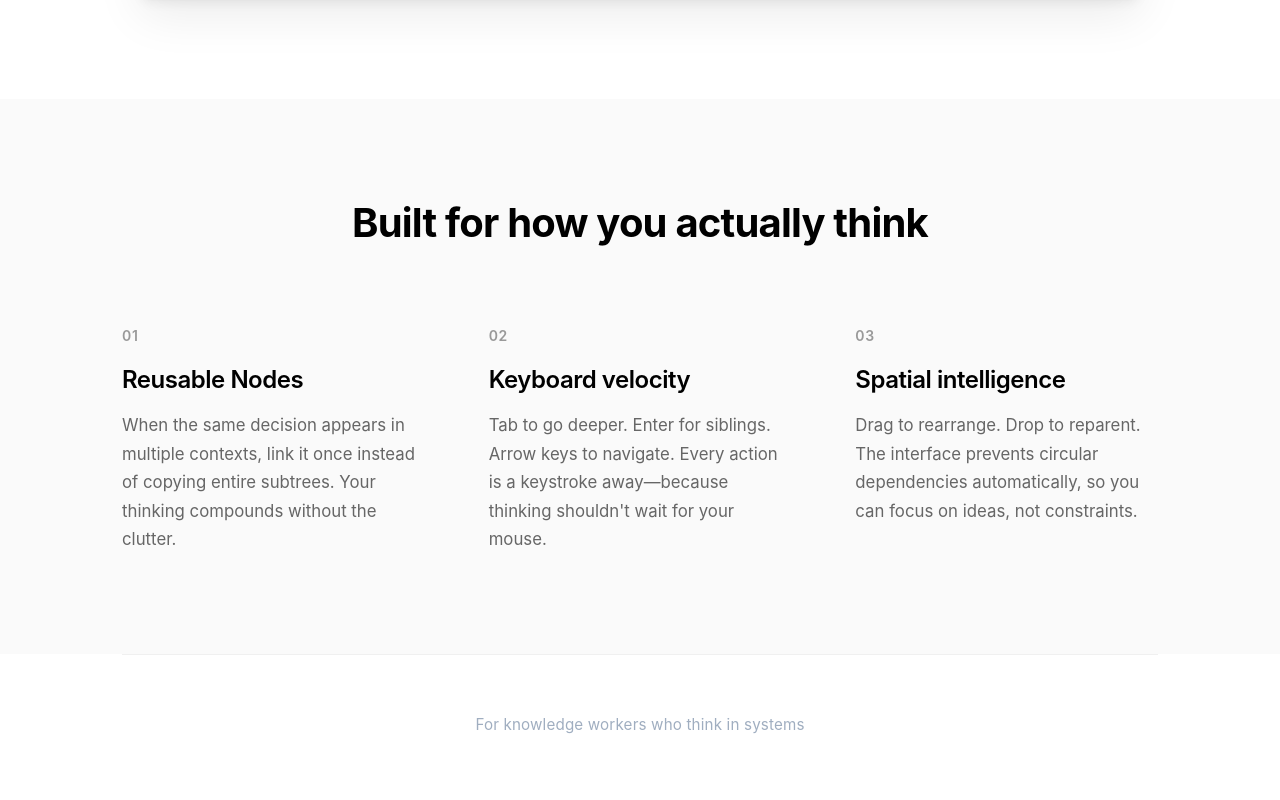
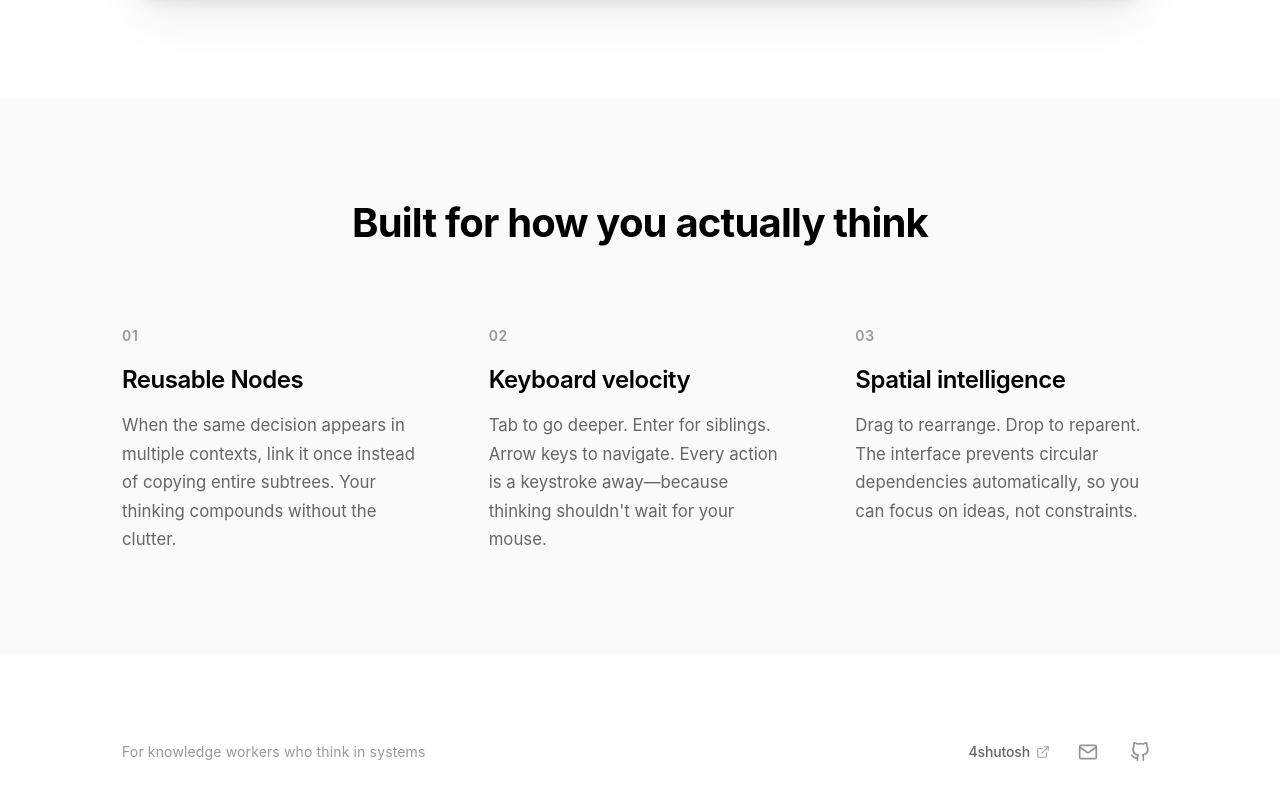
Before and after one commit to 4shutosh/mindgraph, a React (Vite) app in the folder apps/client/: page / in a window 1280 px wide. Shown: the part 1206-2006 px from the top of the page. Before the commit the page ends 1980 px from the top, so only its background shows below. Built offline with nearby package versions, Linux system fonts and the light colour scheme.

Commit message:
footer changes'

```diff
--- a/apps/client/src/components/MobileLanding.css
+++ b/apps/client/src/components/MobileLanding.css
@@ -209,19 +209,94 @@
 
 /* Footer */
 .landing-footer {
-	padding: 80px 0 60px;
-	border-top: 1px solid #e5e5e5;
+	padding: 40px 0;
+	margin-top: 40px;
 }
 
 .footer-content {
-	text-align: center;
+	max-width: 1100px;
+	margin: 0 auto;
+	display: flex;
+	align-items: center;
+	justify-content: space-between;
+	gap: 32px;
+	flex-wrap: wrap;
 }
 
-.footer-content p {
-	font-size: 0.95rem;
+.footer-tagline {
+	font-size: 0.875rem;
 	color: #999999;
 	margin: 0;
 	letter-spacing: 0.01em;
+	line-height: 1.5;
+	flex: 1;
+	min-width: 200px;
+}
+
+.footer-right {
+	display: flex;
+	align-items: center;
+	gap: 20px;
+	flex-shrink: 0;
+}
+
+.footer-author-name {
+	display: inline-flex;
+	align-items: center;
+	gap: 6px;
+	font-size: 0.875rem;
+	font-weight: 500;
+	color: #666666;
+	text-decoration: none;
+	letter-spacing: -0.01em;
+	transition: all 0.2s ease;
+}
+
+.footer-author-name:hover {
+	color: #000000;
+}
+
+.footer-arrow {
+	flex-shrink: 0;
+	opacity: 0.6;
+	transition: all 0.2s ease;
+}
+
+.footer-author-name:hover .footer-arrow {
+	opacity: 1;
+	transform: translate(2px, -2px);
+}
+
+.footer-links {
+	display: flex;
+	align-items: center;
+	gap: 16px;
+}
+
+.footer-link {
+	display: inline-flex;
+	align-items: center;
+	justify-content: center;
+	color: #666666;
+	text-decoration: none;
+	transition: all 0.2s ease;
+	padding: 8px;
+	border-radius: 6px;
+}
+
+.footer-link:hover {
+	color: #000000;
+	background: #f5f5f5;
+}
+
+.footer-link svg {
+	flex-shrink: 0;
+	opacity: 0.7;
+	transition: opacity 0.2s ease;
+}
+
+.footer-link:hover svg {
+	opacity: 1;
 }
 
 /* Responsive Design */
@@ -281,7 +356,25 @@
 	}
 
 	.landing-footer {
-		padding: 60px 0 40px;
+		padding: 32px 0;
+	}
+
+	.footer-content {
+		flex-direction: column;
+		gap: 20px;
+		align-items: center;
+		text-align: center;
+	}
+
+	.footer-tagline {
+		font-size: 0.85rem;
+		order: 2;
+	}
+
+	.footer-right {
+		order: 1;
+		flex-direction: column;
+		gap: 16px;
 	}
 }
 
@@ -355,7 +448,27 @@
 	}
 
 	.landing-footer {
-		padding: 50px 0 30px;
+		padding: 28px 0;
+	}
+
+	.footer-content {
+		gap: 18px;
+	}
+
+	.footer-tagline {
+		font-size: 0.8rem;
+	}
+
+	.footer-author-name {
+		font-size: 0.85rem;
+	}
+
+	.footer-right {
+		gap: 14px;
+	}
+
+	.footer-links {
+		gap: 14px;
 	}
 }
 
@@ -393,19 +506,6 @@
 	margin: 0;
 }
 
-/* Footer */
-.landing-footer {
-	text-align: center;
-	padding: 60px 0 40px;
-	border-top: 1px solid rgba(0, 0, 0, 0.06);
-}
-
-.landing-footer p {
-	font-size: 0.95rem;
-	color: #a0aec0;
-	margin: 0;
-}
-
 /* Responsive Design */
 @media (max-width: 768px) {
 	.hero {
@@ -431,10 +531,6 @@
 
 	.mobile-notice {
 		padding: 40px 0 60px;
-	}
-
-	.landing-footer {
-		padding: 40px 0 30px;
 	}
 }
 
--- a/apps/client/src/components/MobileLanding.tsx
+++ b/apps/client/src/components/MobileLanding.tsx
@@ -29,9 +29,11 @@ const MobileLanding: React.FC = () => {
 						Knowledge graphs for recurring decisions
 					</p>
 					<p className="hero-description">
-						You're building a decision tree and realize this exact pattern already exists
-						somewhere else in your map. Traditional mindmaps force you to duplicate the
-						entire subtree, or compromise on structure. ThinkItOut lets you link to it once and reuse it everywhere.
+						You're building a decision tree and realize this exact pattern
+						already exists somewhere else in your map. Traditional mindmaps
+						force you to duplicate the entire subtree, or compromise on
+						structure. ThinkItOut lets you link to it once and reuse it
+						everywhere.
 					</p>
 					{isDesktop && (
 						<button onClick={handleGoToApp} className="cta-primary">
@@ -45,7 +47,11 @@ const MobileLanding: React.FC = () => {
 					<div className="demo-container">
 						<div className="demo-frame">
 							{/* Replace with video later: <video src="/demo.mp4" controls loop muted autoPlay /> */}
-							<img src="/demo.png" alt="ThinkItOut Interface" className="demo-media" />
+							<img
+								src="/demo.png"
+								alt="ThinkItOut Interface"
+								className="demo-media"
+							/>
 						</div>
 					</div>
 				</section>
@@ -58,8 +64,9 @@ const MobileLanding: React.FC = () => {
 							<div className="value-number">01</div>
 							<h3>Reusable Nodes</h3>
 							<p>
-								When the same decision appears in multiple contexts, link it once instead
-								of copying entire subtrees. Your thinking compounds without the clutter.
+								When the same decision appears in multiple contexts, link it
+								once instead of copying entire subtrees. Your thinking compounds
+								without the clutter.
 							</p>
 						</div>
 						<div className="value-item">
@@ -67,15 +74,17 @@ const MobileLanding: React.FC = () => {
 							<h3>Keyboard velocity</h3>
 							<p>
 								Tab to go deeper. Enter for siblings. Arrow keys to navigate.
-								Every action is a keystroke away—because thinking shouldn't wait for your mouse.
+								Every action is a keystroke away—because thinking shouldn't wait
+								for your mouse.
 							</p>
 						</div>
 						<div className="value-item">
 							<div className="value-number">03</div>
 							<h3>Spatial intelligence</h3>
 							<p>
-								Drag to rearrange. Drop to reparent. The interface prevents circular
-								dependencies automatically, so you can focus on ideas, not constraints.
+								Drag to rearrange. Drop to reparent. The interface prevents
+								circular dependencies automatically, so you can focus on ideas,
+								not constraints.
 							</p>
 						</div>
 					</div>
@@ -85,15 +94,40 @@ const MobileLanding: React.FC = () => {
 				{!isDesktop && (
 					<section className="mobile-notice">
 						<div className="notice-content">
-							<svg className="notice-icon" width="48" height="48" viewBox="0 0 24 24" fill="none">
-								<rect x="2" y="3" width="20" height="14" rx="2" stroke="currentColor" strokeWidth="2"/>
-								<path d="M8 21h8" stroke="currentColor" strokeWidth="2" strokeLinecap="round"/>
-								<path d="M12 17v4" stroke="currentColor" strokeWidth="2" strokeLinecap="round"/>
+							<svg
+								className="notice-icon"
+								width="48"
+								height="48"
+								viewBox="0 0 24 24"
+								fill="none"
+							>
+								<rect
+									x="2"
+									y="3"
+									width="20"
+									height="14"
+									rx="2"
+									stroke="currentColor"
+									strokeWidth="2"
+								/>
+								<path
+									d="M8 21h8"
+									stroke="currentColor"
+									strokeWidth="2"
+									strokeLinecap="round"
+								/>
+								<path
+									d="M12 17v4"
+									stroke="currentColor"
+									strokeWidth="2"
+									strokeLinecap="round"
+								/>
 							</svg>
 							<h3>Desktop required</h3>
 							<p>
-								ThinkItOut is optimized for desktop workflows with keyboard shortcuts
-								and precise interactions. Please visit on a laptop or desktop computer.
+								ThinkItOut is optimized for desktop workflows with keyboard
+								shortcuts and precise interactions. Please visit on a laptop or
+								desktop computer.
 							</p>
 						</div>
 					</section>
@@ -102,7 +136,76 @@ const MobileLanding: React.FC = () => {
 				{/* Footer */}
 				<footer className="landing-footer">
 					<div className="footer-content">
-						<p>For knowledge workers who think in systems</p>
+						<p className="footer-tagline">
+							For knowledge workers who think in systems
+						</p>
+						<div className="footer-right">
+							<a
+								href="https://4shutosh.com"
+								target="_blank"
+								rel="noopener noreferrer"
+								className="footer-author-name"
+								aria-label="Visit Ashutosh's website"
+							>
+								4shutosh
+								<svg
+									width="14"
+									height="14"
+									viewBox="0 0 24 24"
+									fill="none"
+									stroke="currentColor"
+									strokeWidth="2"
+									strokeLinecap="round"
+									strokeLinejoin="round"
+									className="footer-arrow"
+								>
+									<path d="M18 13v6a2 2 0 0 1-2 2H5a2 2 0 0 1-2-2V8a2 2 0 0 1 2-2h6"></path>
+									<polyline points="15 3 21 3 21 9"></polyline>
+									<line x1="10" y1="14" x2="21" y2="3"></line>
+								</svg>
+							</a>
+							<div className="footer-links">
+								<a
+									href="mailto:your.email@example.com"
+									className="footer-link"
+									aria-label="Email"
+								>
+									<svg
+										width="20"
+										height="20"
+										viewBox="0 0 24 24"
+										fill="none"
+										stroke="currentColor"
+										strokeWidth="2"
+										strokeLinecap="round"
+										strokeLinejoin="round"
+									>
+										<path d="M4 4h16c1.1 0 2 .9 2 2v12c0 1.1-.9 2-2 2H4c-1.1 0-2-.9-2-2V6c0-1.1.9-2 2-2z"></path>
+										<polyline points="22,6 12,13 2,6"></polyline>
+									</svg>
+								</a>
+								<a
+									href="https://github.com/yourusername/mindgraph"
+									target="_blank"
+									rel="noopener noreferrer"
+									className="footer-link"
+									aria-label="View source code on GitHub"
+								>
+									<svg
+										width="20"
+										height="20"
+										viewBox="0 0 24 24"
+										fill="none"
+										stroke="currentColor"
+										strokeWidth="2"
+										strokeLinecap="round"
+										strokeLinejoin="round"
+									>
+										<path d="M9 19c-5 1.5-5-2.5-7-3m14 6v-3.87a3.37 3.37 0 0 0-.94-2.61c3.14-.35 6.44-1.54 6.44-7A5.44 5.44 0 0 0 20 4.77 5.07 5.07 0 0 0 19.91 1S18.73.65 16 2.48a13.38 13.38 0 0 0-7 0C6.27.65 5.09 1 5.09 1A5.07 5.07 0 0 0 5 4.77a5.44 5.44 0 0 0-1.5 3.78c0 5.42 3.3 6.61 6.44 7A3.37 3.37 0 0 0 9 18.13V22"></path>
+									</svg>
+								</a>
+							</div>
+						</div>
 					</div>
 				</footer>
 			</div>
```
